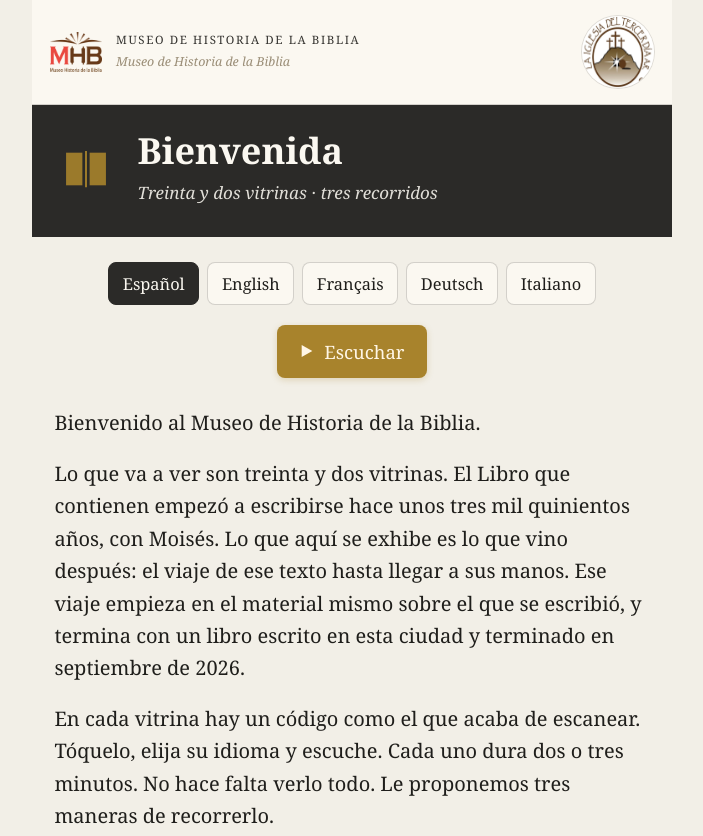
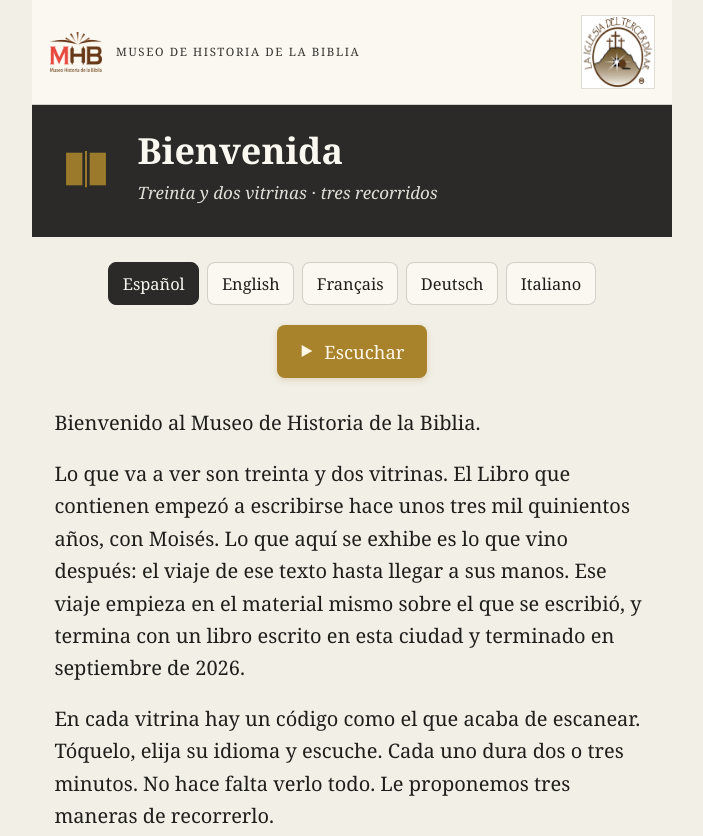
Before and after one commit to cchavezmx/mhb, a plain HTML site: page index.html in a window 1280 px wide. Shown: the top 836 px of the page, without its empty margins (288-991 px from the left). Drawn offline with Linux system fonts and the light colour scheme.

Commit message:
fix: evita nombre repetido, deja logo iglesia sin ovalar y limpia titulo/subtitulo duplicados
- Quita border-radius:50% del logo LI3D para no recortarlo.

- Deja vacío ui.sala en index.html y oculta .sala:empty en CSS.

- Elimina set(ui-museo, ui.pie) en guia.js para no duplicar el nombre.

```diff
--- a/estilos.css
+++ b/estilos.css
@@ -26,11 +26,12 @@ a:hover{color:var(--tinta)}
 .logo-slot img{max-width:100%;max-height:100%;display:block;object-fit:contain}
 .logo-fallback{font-size:.72rem;letter-spacing:.16em;line-height:1}
 .logo-li3d{flex:none;width:72px;height:72px;display:flex;align-items:center;justify-content:center;
-  overflow:hidden;border-radius:50%;background:#FBF8F1;box-shadow:0 0 0 1px rgba(31,30,27,.12)}
+  overflow:hidden;background:#FBF8F1;box-shadow:0 0 0 1px rgba(31,30,27,.12)}
 .logo-li3d img{max-width:92%;max-height:92%;display:block;object-fit:contain}
 .marca-texto{flex:1;min-width:0}
 .museo{margin:0;font-size:.72rem;letter-spacing:.14em;text-transform:uppercase;opacity:.9;color:var(--tinta)}
 .sala{margin:.15rem 0 0;font-size:.78rem;font-style:italic;opacity:.75;color:var(--suave)}
+.sala:empty{display:none}
 .marca-num{flex:none;font-size:.78rem;letter-spacing:.1em;opacity:.85;color:var(--suave)}
 
 .header-main{display:flex;gap:1.2rem;align-items:center;margin-top:1.6rem}
--- a/guia.js
+++ b/guia.js
@@ -87,7 +87,6 @@
     set("ui-play", g.ui.play);
     set("ui-stop", g.ui.stop);
     set("ui-pie", g.ui.pie);
-    set("ui-museo", g.ui.pie);
     if ($("ui-aviso")) $("ui-aviso").hidden = true;
     var texto = $("texto");
     if (texto) {
--- a/index.html
+++ b/index.html
@@ -64,7 +64,7 @@ const GUIA = {
   "nombre": "Español",
   "voz": "es-MX",
   "ui": {
-   "sala": "Museo de Historia de la Biblia",
+   "sala": "",
    "titulo": "Bienvenida",
    "siglo": "Treinta y dos vitrinas · tres recorridos",
    "play": "Escuchar",
@@ -88,7 +88,7 @@ const GUIA = {
   "nombre": "English",
   "voz": "en-GB",
   "ui": {
-   "sala": "Museum of the History of the Bible",
+   "sala": "",
    "titulo": "Welcome",
    "siglo": "Thirty-two cases · three tours",
    "play": "Listen",
@@ -112,7 +112,7 @@ const GUIA = {
   "nombre": "Français",
   "voz": "fr-FR",
   "ui": {
-   "sala": "Musée de l'Histoire de la Bible",
+   "sala": "",
    "titulo": "Bienvenue",
    "siglo": "Trente-deux vitrines · trois parcours",
    "play": "Écouter",
@@ -136,7 +136,7 @@ const GUIA = {
   "nombre": "Deutsch",
   "voz": "de-DE",
   "ui": {
-   "sala": "Museum zur Geschichte der Bibel",
+   "sala": "",
    "titulo": "Willkommen",
    "siglo": "Zweiunddreißig Vitrinen · drei Rundgänge",
    "play": "Anhören",
@@ -160,7 +160,7 @@ const GUIA = {
   "nombre": "Italiano",
   "voz": "it-IT",
   "ui": {
-   "sala": "Museo di Storia della Bibbia",
+   "sala": "",
    "titulo": "Benvenuto",
    "siglo": "Trentadue vetrine · tre percorsi",
    "play": "Ascolta",
```
